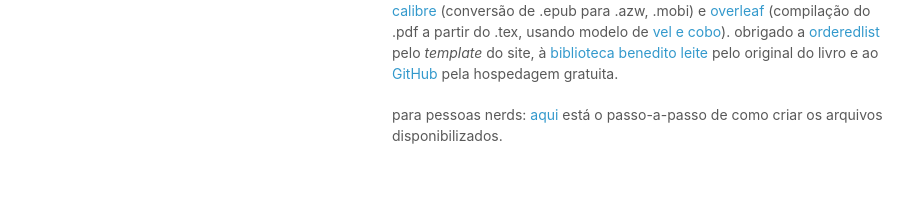
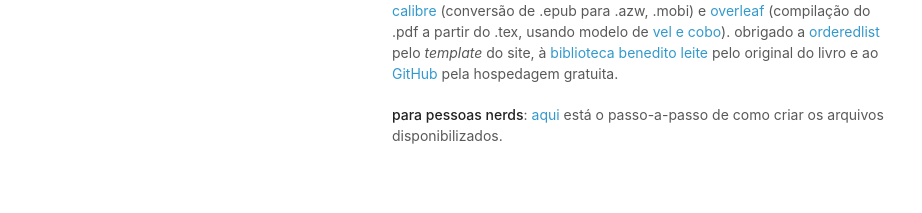
Before and after one commit to odanoburu/ursula, a Jekyll site: the page built from index.md, in a window 1280 px wide. Shown: the part 1213-1426 px from the top of the page, without its empty margins (178-1100 px from the left). Built offline with Jekyll 4.4.1, drawn with Linux system fonts in a browser that asks for light colours.

Commit message:
add bold in last line

```diff
--- a/index.md
+++ b/index.md
@@ -37,4 +37,4 @@ não esqueça de também ler as notas de cada versão! qualquer dúvida, mande u
 ### agradecimentos
 este trabalho não seria possível sem alguns programas de código aberto, em especial: [python](https://www.python.org/), [pandoc](http://pandoc.org/) (conversão de .md para .epub e para .tex), [calibre](https://calibre-ebook.com/) (conversão de .epub para .azw, .mobi) e [overleaf](https://www.overleaf.com/) (compilação do .pdf a partir do .tex, usando modelo de [vel e cobo](http://www.latextemplates.com/template/ebook)). obrigado a [orderedlist](https://github.com/orderedlist) pelo _template_ do site, à [biblioteca benedito leite](http://www.cultura.ma.gov.br/bpbl/) pelo original do livro e ao [GitHub](https://github.com/) pela hospedagem gratuita.
 
-para pessoas nerds: [aqui](/ursula/construir) está o passo-a-passo de como criar os arquivos disponibilizados.
+__para pessoas nerds__: [aqui](/ursula/construir) está o passo-a-passo de como criar os arquivos disponibilizados.
```
